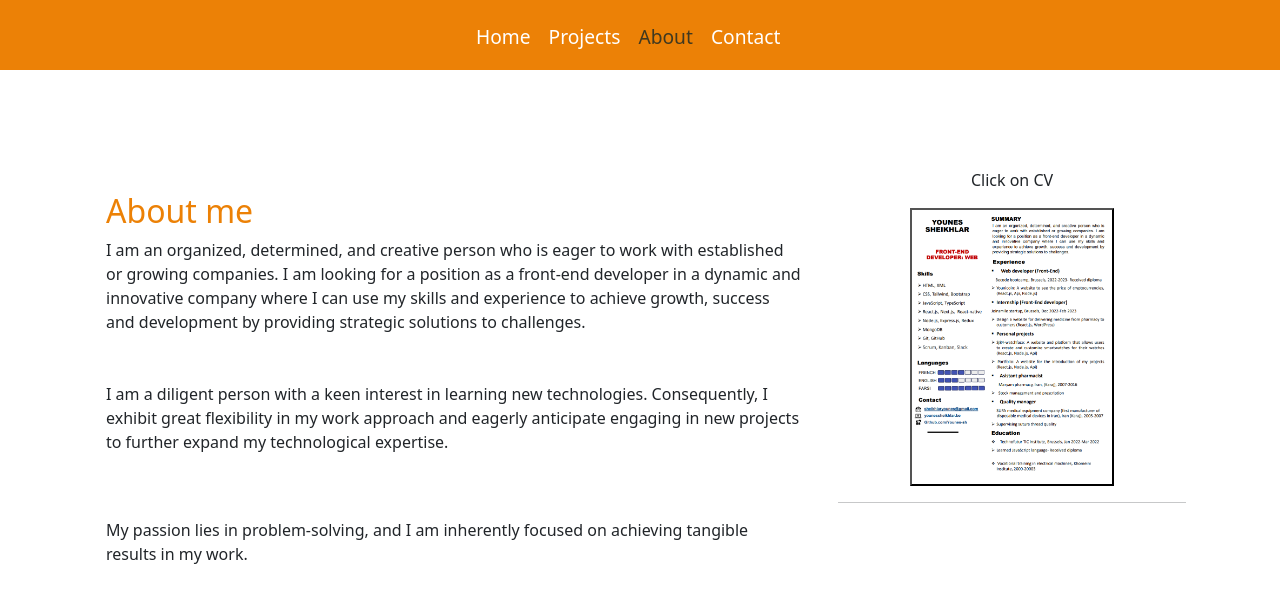
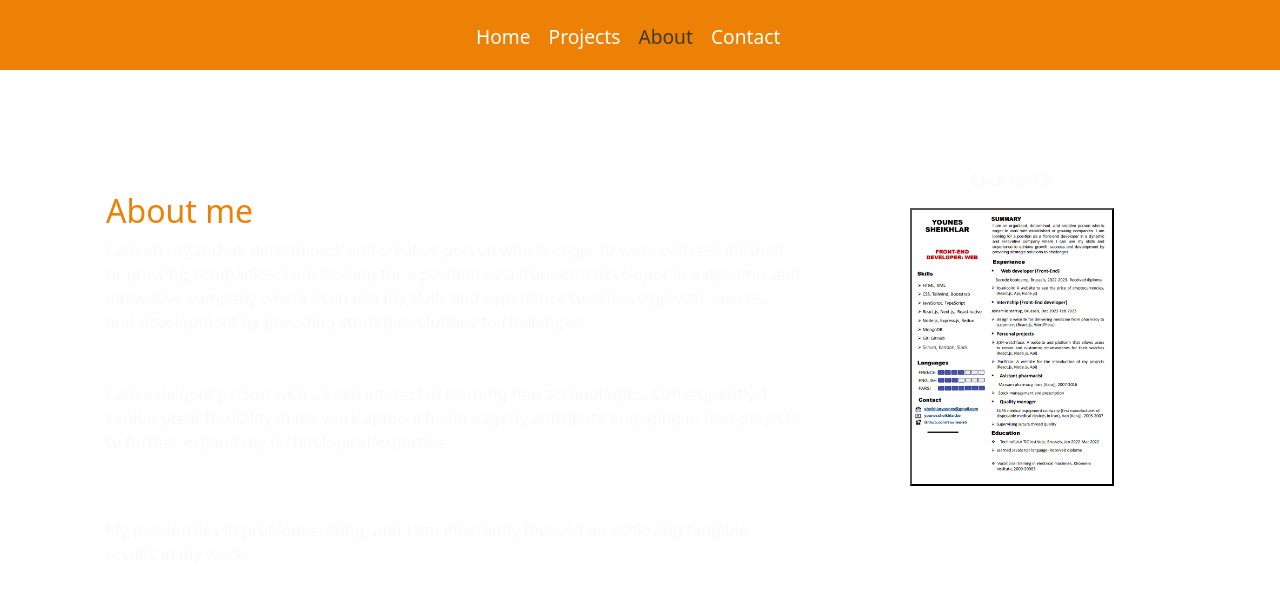
Before and after one commit to Younes-sh/portfolio, a React (Create React App) app in the folder portfolio/: page /about in a window 1280 px wide. Shown: the top 602 px of the page. Built offline with nearby package versions, Linux system fonts and the light colour scheme.

Commit message:
Edit height About page

```diff
--- a/portfolio/src/Pages/About/About.jsx
+++ b/portfolio/src/Pages/About/About.jsx
@@ -11,9 +11,8 @@ const About = () => {
     window.scrollTo(0, 0); // اسکرول به بالای صفحه
   },[])
   return (
-    <div className='w-100  pt-5 About '>
-      <span id='up'></span>
-      <Row className='container m-auto mt-4 pt-5'>
+    <div className='w-100  h-100  pt-5 About '>
+      <Row className='container vh-100 m-auto mt-4 pt-5 text-light'>
         <Col lg={8} className=' text-start mt-5 p-4'>
           <h2 style={{color:'#EC8106'}} >About me</h2>
           I am an organized, determined, and creative person who is eager to work with established or growing companies. I am looking for a position as a front-end developer in a dynamic and innovative company where I can use my skills and experience to achieve growth, success and development by providing strategic solutions to challenges.
```
